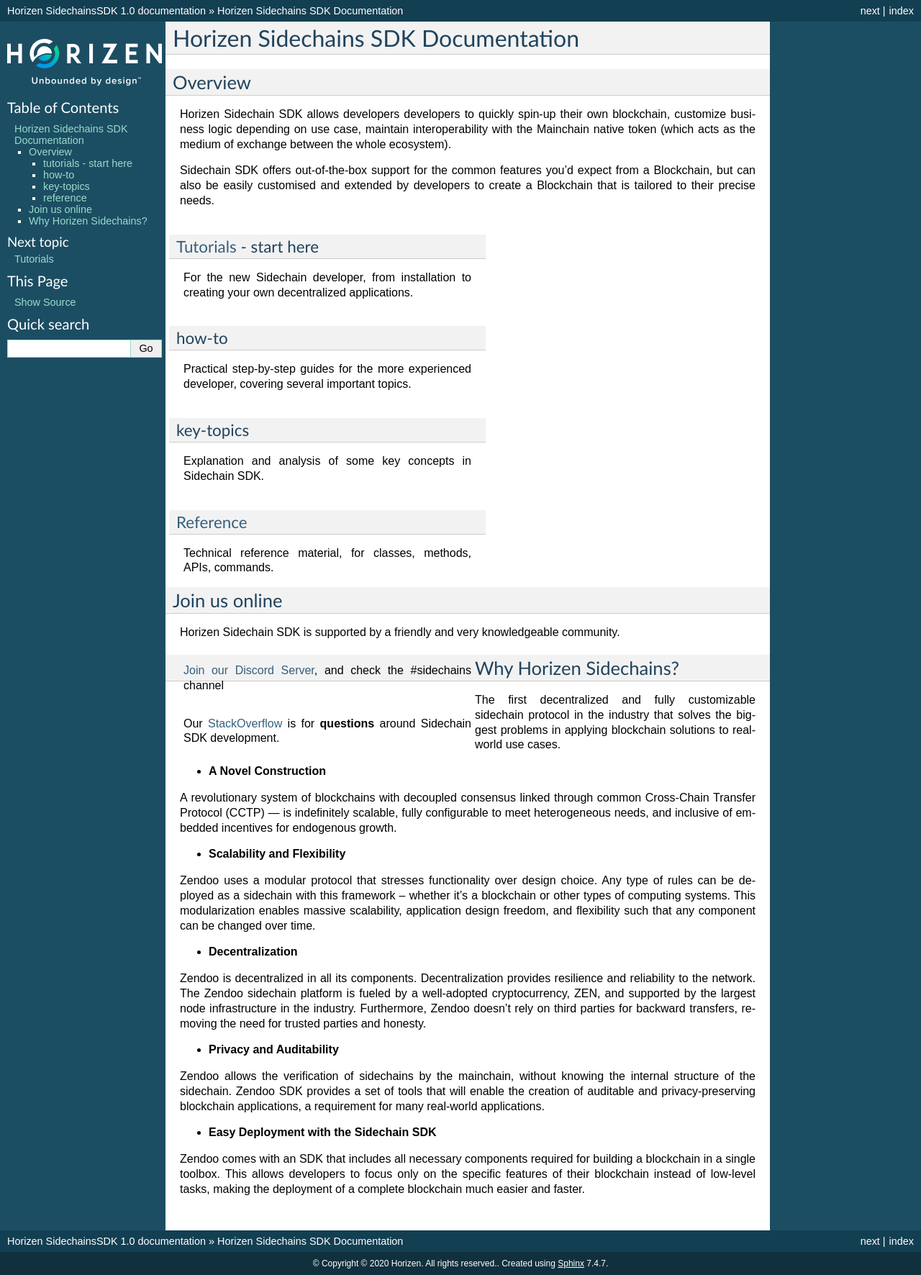
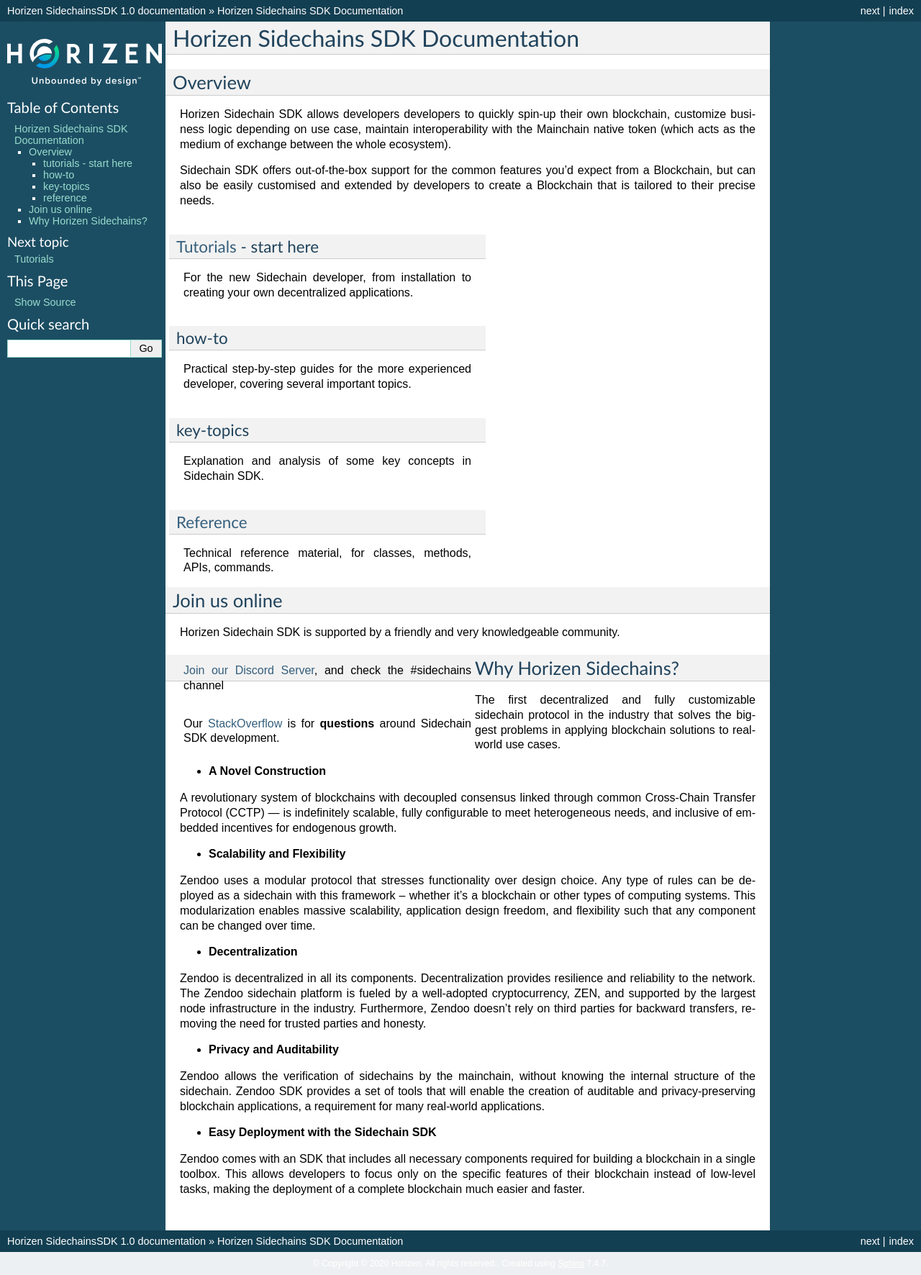
Before and after one commit to megaluck/documentation, a Sphinx documentation site: the page built from docs/index.rst, in a window 1280 px wide. Shown: the whole page at 72% size. Built offline with Sphinx 7.4.7, drawn with Linux system fonts in a browser that asks for light colours.

Commit message:
Update conf.py

```diff
--- a/docs/conf.py
+++ b/docs/conf.py
@@ -136,7 +136,7 @@
 # so a file named "default.css" will overwrite the builtin "default.css".
 html_static_path = ['_static']
 html_js_files = ['js/target_blank.js','js/expand_tabs.js']
-html_css_files = []
+html_css_files = ['custom.css']
 # The name of an image file (within the static path) to use as favicon of the
 # docs.  This file should be a Windows icon file (.ico) being 16x16 or 32x32
 # pixels large.
```
